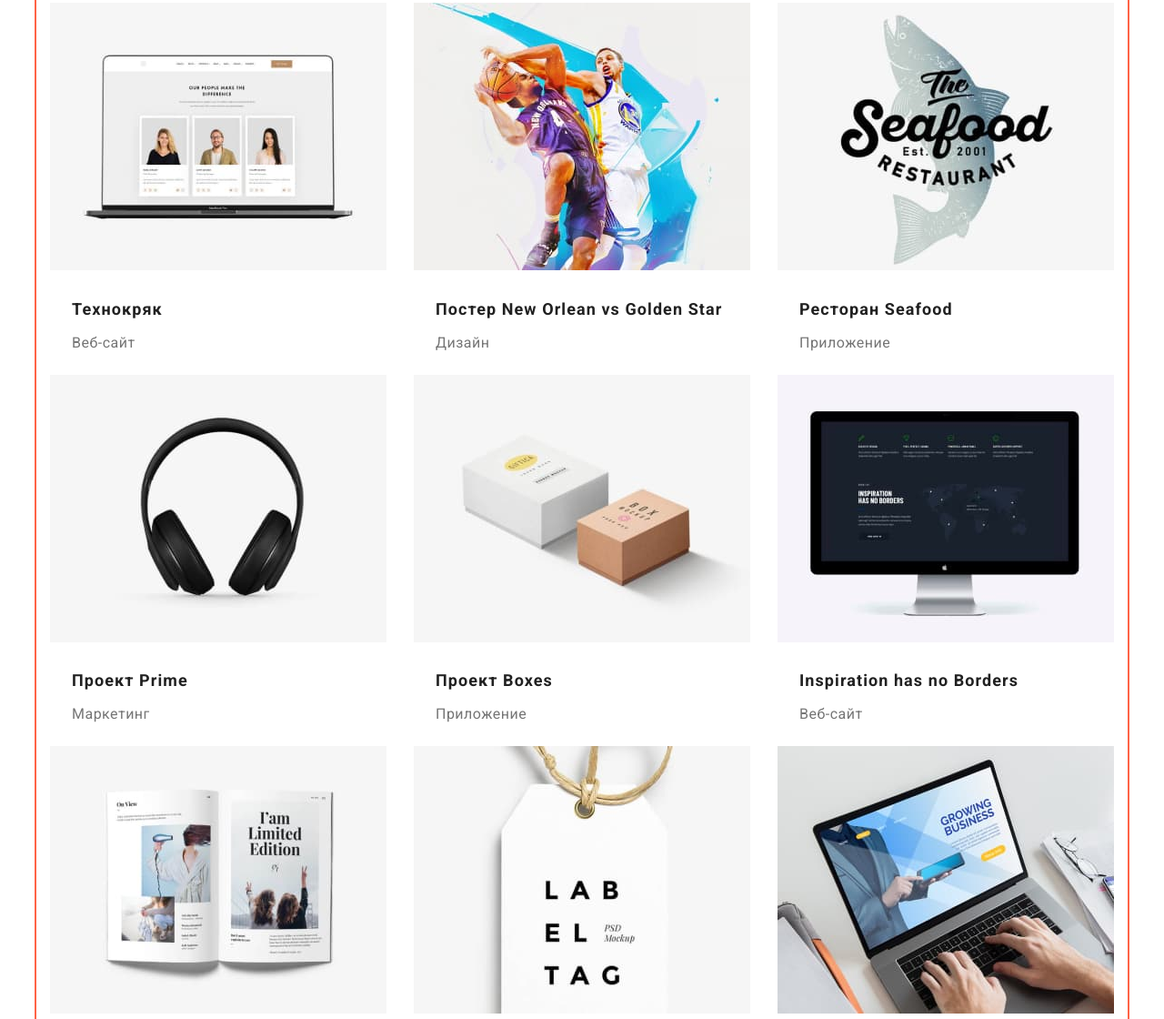
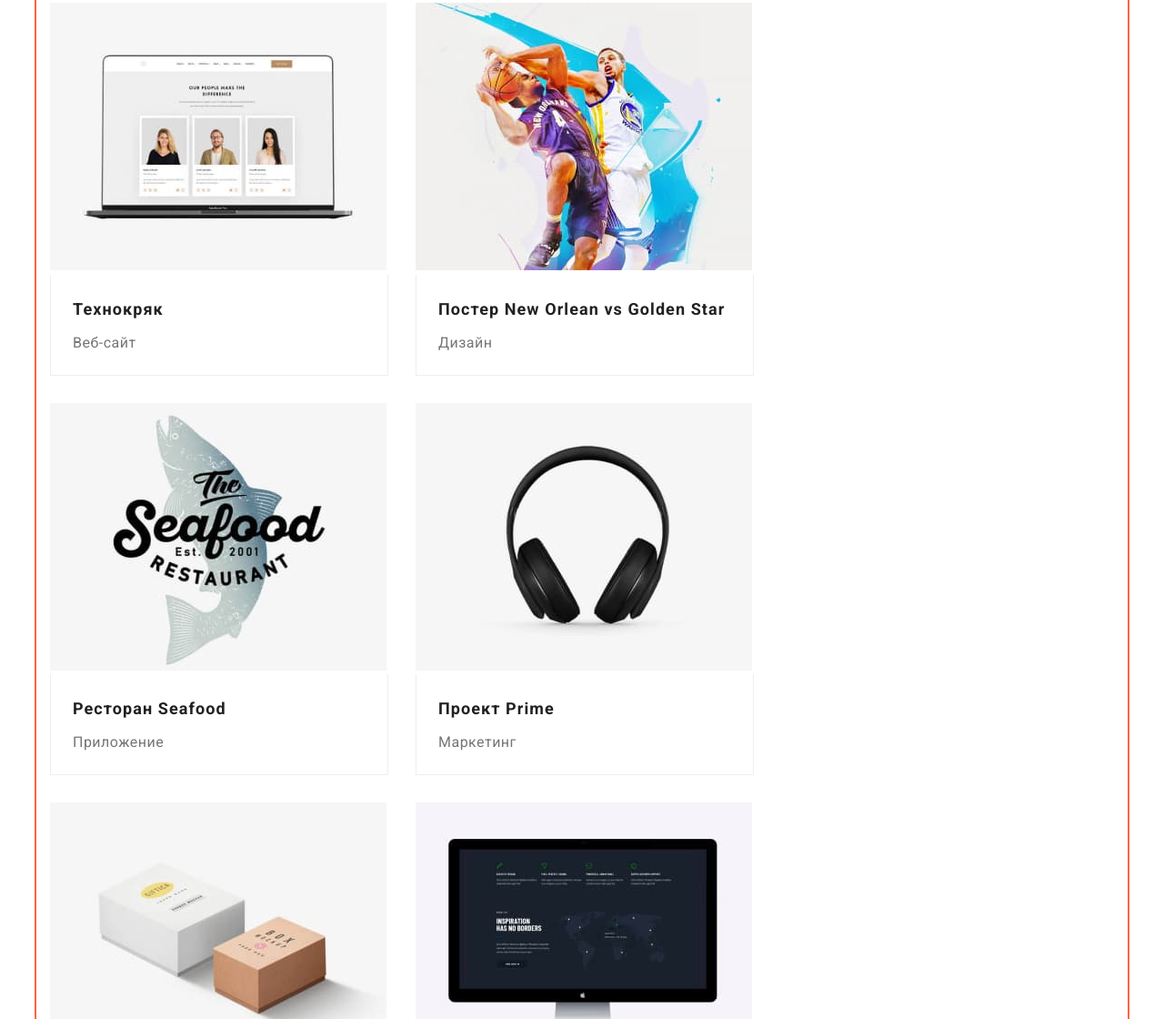
Before and after one commit to vvs1403/goit-markup-hw-03, a plain HTML site: page portfolio.html in a window 1280 px wide. Shown: the part 263-1383 px from the top of the page at 91% size. Drawn offline with nearby package versions, Linux system fonts and the light colour scheme.

Commit message:
creat card

```diff
--- a/css/styles.css
+++ b/css/styles.css
@@ -386,15 +386,21 @@ body {
 .projeсt {
     display: flex;
     flex-wrap: wrap;
-    justify-content: space-between;
+    margin: -15px;
 
 }
 
-.projeсt-card {
-    width: 370px;
-    height: 404px;
-    background: #FFFFFF;
-    border: 1px solid tomato;
+.project-card {
+    margin: 15px;
+    flex-basis: calc(100%/3-30px);
+}
+
+.bottom-card {
+    padding: 20px 24px;
+    /* background: #FFFFFF; */
+    border-left: 1px solid #EEEEEE;
+    border-right: 1px solid #EEEEEE;
+    border-bottom: 1px solid #EEEEEE;
 
 }
 
@@ -407,7 +413,8 @@ body {
 
     width: 322px;
     height: 36px;
-    margin: 20px 24px 4px 24px;
+    margin-bottom: 4px;
+
 }
 
 .projeсt-product {
@@ -417,10 +424,5 @@ body {
 
     width: 322px;
     height: 30px;
-    margin-bottom: 20px;
-    margin-left: 24px;
-    margin-right: 24px;
+
 }
-.projeсt-card {
-    border: 1px solid aqua;
-}
--- a/portfolio.html
+++ b/portfolio.html
@@ -67,8 +67,10 @@
               width="370"
               height="294"
             />
+            <div class="bottom-card">
             <h3 class="projeсt-name">Технокряк</h3>
             <p class="projeсt-product">Веб-сайт</p>
+            </div>
           </li>
           <li class="project-card">
             <img
@@ -77,8 +79,10 @@
               width="370"
               height="294"
             />
+            <div class="bottom-card">
             <h3 class="projeсt-name">Постер New Orlean vs Golden Star</h3>
             <p class="projeсt-product">Дизайн</p>
+            </div>
           </li>
           <li class="project-card">
             <img
@@ -87,8 +91,10 @@
               width="370"
               height="294"
             />
+            <div class="bottom-card">
             <h3 class="projeсt-name">Ресторан Seafood</h3>
             <p class="projeсt-product">Приложение</p>
+            </div>
           </li>
           <li class="project-card">
             <img
@@ -97,8 +103,10 @@
               width="370"
               height="294"
             />
+            <div class="bottom-card">
             <h3 class="projeсt-name">Проект Prime</h3>
             <p class="projeсt-product">Маркетинг</p>
+            </div>
           </li>
           <li class="project-card">
             <img
@@ -107,8 +115,10 @@
               width="370"
               height="294"
             />
+            <div class="bottom-card">
             <h3 class="projeсt-name">Проект Boxes</h3>
             <p class="projeсt-product">Приложение</p>
+            </div>
           </li>
           <li class="project-card">
             <img
@@ -117,8 +127,10 @@
               width="370"
               height="294"
             />
+            <div class="bottom-card">
             <h3 class="projeсt-name">Inspiration has no Borders</h3>
             <p class="projeсt-product">Веб-сайт</p>
+            </div>
           </li>
           <li class="project-card">
             <img
@@ -127,8 +139,10 @@
               width="370"
               height="294"
             />
+            <div class="bottom-card">
             <h3 class="projeсt-name">Издание Limited Editions</h3>
             <p class="projeсt-product">Дизайн</p>
+            </div>
           </li>
           <li class="project-card">
             <img
@@ -137,8 +151,10 @@
               width="370"
               height="294"
             />
+            <div class="bottom-card">
             <h3 class="projeсt-name">Проект LAB</h3>
             <p class="projeсt-product">Маркетинг</p>
+            </div>
           </li>
           <li class="project-card">
             <img
@@ -147,8 +163,10 @@
               width="370"
               height="294"
             />
+            <div class="bottom-card">
             <h3 class="projeсt-name">Growing Business</h3>
             <p class="projeсt-product">Приложение</p>
+            </div>
           </li>
         </ul>
         </div>
```
